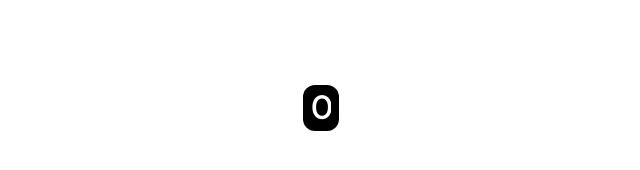
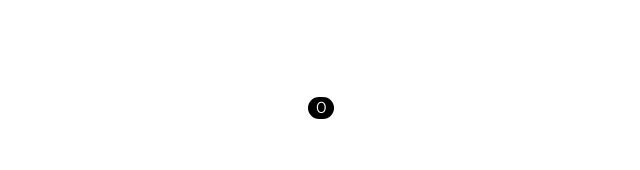
Before and after one commit to Talhoid-Coder/Talhoid-Coder.github.io, a plain HTML site: page postcount/index.html in a window 1280 px wide. Shown: the whole page, without its empty margins (319-959 px from the left). Drawn offline with Linux system fonts and the light colour scheme.

Commit message:
Update index.html

```diff
--- a/postcount/index.html
+++ b/postcount/index.html
@@ -23,7 +23,8 @@ display: flex;
 }
 </style>
 <div class="postcount">
-<h1 class="pc" id="pc"><span id="count" class="odometer" style="background: black;color: white;padding: 1px 8px;border-radius: 12px;display: table;"></span></h1>
+<span class="pc" id="pc" style="display: block;
+"></span><span id="count" class="odometer" style="background: black;color: white;padding: 1px 8px;border-radius: 12px;display: block;"></span>
 </div>
 <script>
 urlParam = function(name){
```
